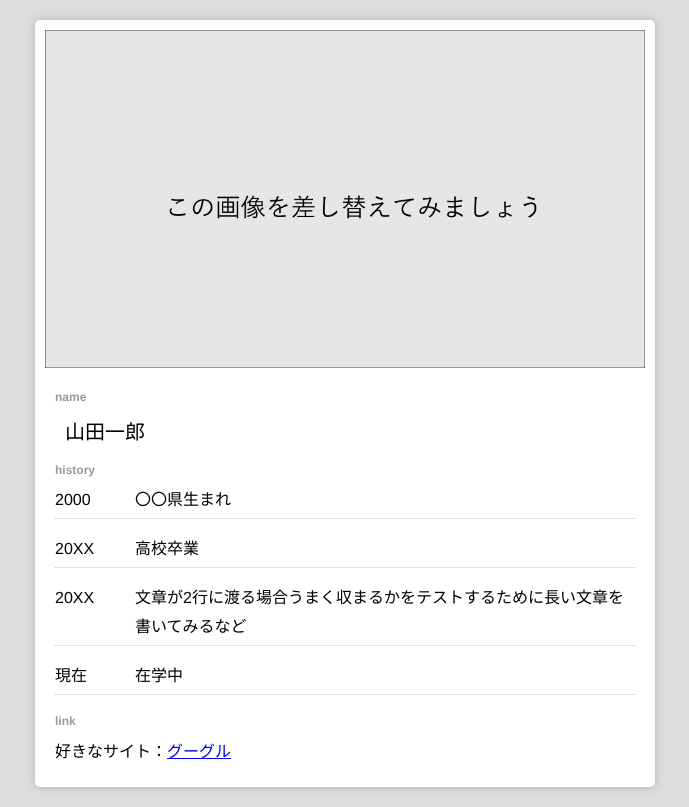
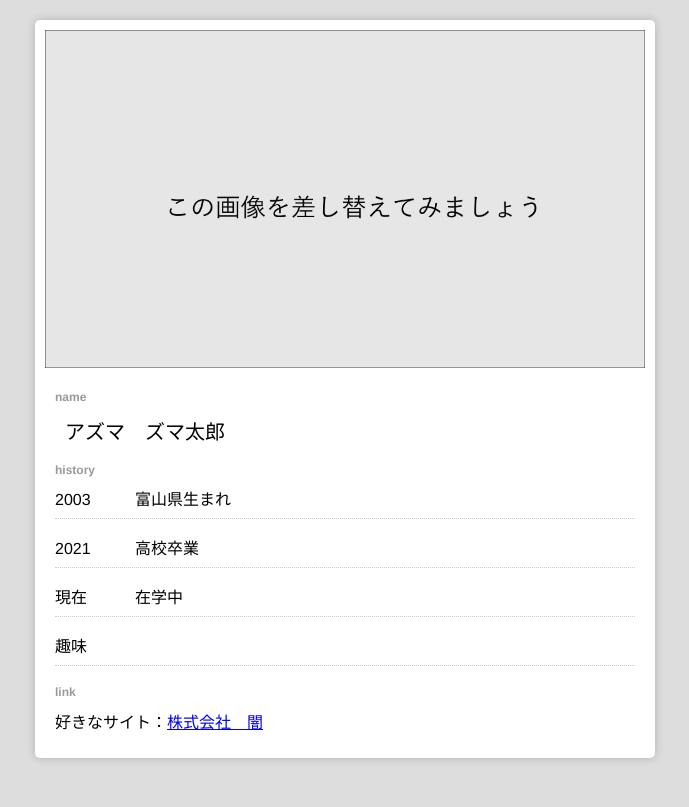
Before and after one commit to KUAD-XtechDesign/simple_page-zuma-taro, a plain HTML site: page index.html in a window 1280 px wide. Shown: the whole page, without its empty margins (295-984 px from the left). Drawn offline with Linux system fonts and the light colour scheme.

Commit message:
変更（趣味以外）

```diff
--- a/index.html
+++ b/index.html
@@ -19,19 +19,19 @@
       <!-- 個人情報なので注意 -->
       <div class="profile">
         <h2 class="title">name</h2>
-        <h1 class="name">山田一郎</h1>
+        <h1 class="name">アズマ　ズマ太郎</h1>
 
         <h2 class="title">history</h2>
         <ul class="history_list">
-          <li><div class="year">2000</div><div class="txt">〇〇県生まれ</div></li>
-          <li><div class="year">20XX</div><div class="txt">高校卒業</div></li>
-          <li><div class="year">20XX</div><div class="txt">文章が2行に渡る場合うまく収まるかをテストするために長い文章を書いてみるなど</div></li>
-          <li><div class="year">現在</div><div>在学中</div></li>
+          <li><div class="year">2003</div><div class="txt">富山県生まれ</div></li>
+          <li><div class="year">2021</div><div class="txt">高校卒業</div></li>
+          <li><div class="year">現在</div><div class="txt">在学中</div></li>
+          <li><div class="year">趣味</div><div></div></li>
         </ul>
 
         <h2 class="title">link</h2>
         <div>
-          好きなサイト：<a href="https://google.com" target="_blank">グーグル</a>
+          好きなサイト：<a href="https://death.co.jp/ja/pc/" target="_blank">株式会社　闇</a>
         </div>
 
       </div>
```
Also changed, not shown: 1 other file.
